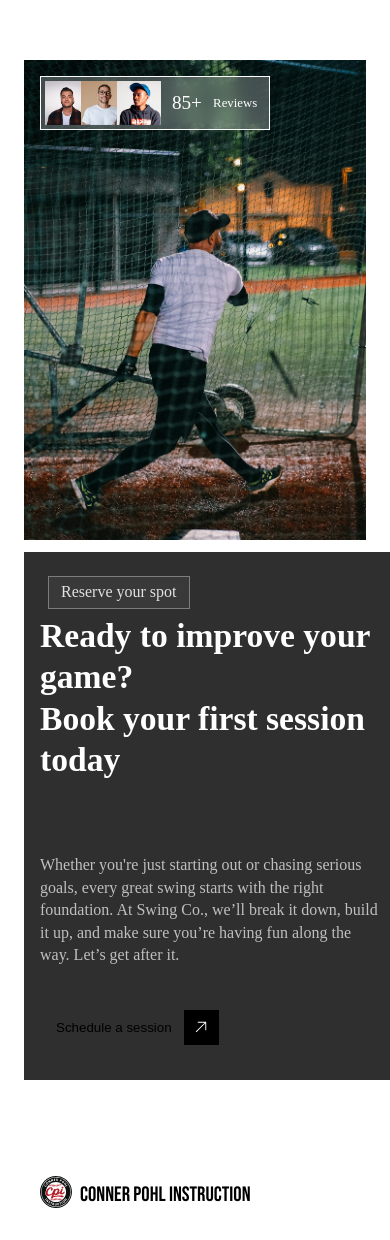
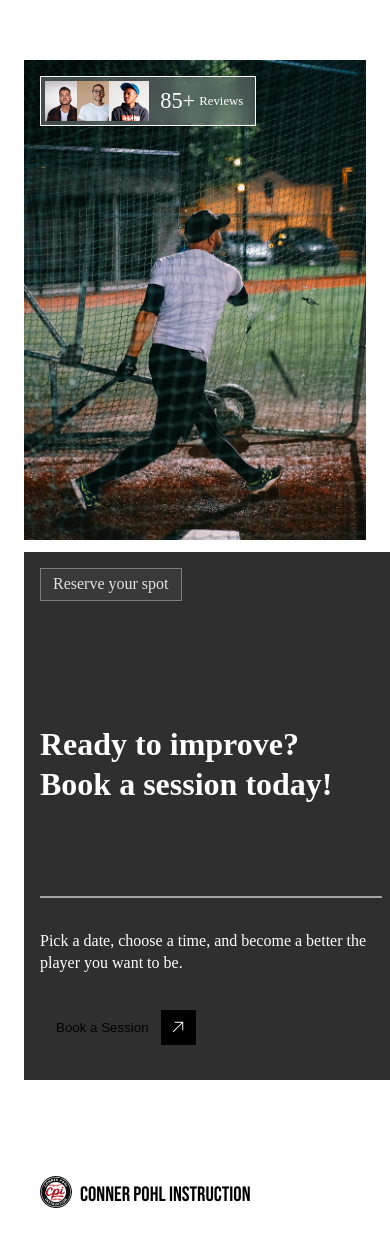
Before and after one commit to HaydenWestfall/conner-pohl-instruction, a React (Vite) app: page /about in a window 390 px wide. Shown: the part 3749-4989 px from the top of the page. Built offline with nearby package versions, Linux system fonts and the light colour scheme; the HTML template or start-up script is replaced by a standard one.

Commit message:
Fixes shared contact section in mobile and redesigns a bit

```diff
--- a/src/shared/ContactSection/ContactSection.scss
+++ b/src/shared/ContactSection/ContactSection.scss
@@ -12,7 +12,6 @@
       position: absolute;
       top: 1.5rem;
       left: 1.5rem;
-      height: 3.25rem;
       padding: 0.25rem 0.75rem 0.25rem 0.25rem;
       border-radius: var(--border-radius-rounded);
       border: 1px solid white;
@@ -29,6 +28,8 @@
 
         img {
           border-radius: var(--border-radius-rounded);
+          height: 2.5rem;
+          width: 2.5rem;
 
           &:not(:first-child) {
             margin-left: -1rem;
@@ -36,12 +37,18 @@
         }
       }
 
-      .review-count {
-        font-size: 1.6rem;
-      }
+      .review-count-wrapper {
+        display: flex;
+        gap: 0.25rem;
+        align-items: center;
 
-      .review-text {
-        font-size: 0.8rem;
+        .review-count {
+          font-size: 1.4rem;
+        }
+
+        .review-text {
+          font-size: 0.8rem;
+        }
       }
     }
 
@@ -49,14 +56,14 @@
       height: 100%;
       width: 100%;
       object-fit: cover;
-      border-radius: var(--border-radius-2);
+      border-radius: var(--border-radius-0);
     }
   }
 
   .schedule-wrapper {
     position: relative;
     background-color: #2f2f2f;
-    border-radius: var(--border-radius-2);
+    border-radius: var(--border-radius-0);
     padding: 1.5rem 1.5rem 8rem 1.5rem;
     display: flex;
     align-items: flex-end;
@@ -64,8 +71,8 @@
 
     .tag {
       position: absolute;
-      top: 1.5rem;
-      left: 1.5rem;
+      top: 1rem;
+      left: 1rem;
       border-radius: var(--border-radius-rounded);
       background-color: #3a3939;
       border: 1px solid #7c7c7c;
@@ -78,19 +85,47 @@
     .schedule-info-wrapper {
       display: flex;
       flex-direction: column;
-      gap: 1.5rem;
+      gap: 3rem;
 
       h3 {
-        font-size: 2.1rem;
-        line-height: 2.6rem;
+        font-size: 3rem;
+        line-height: 3.75rem;
         font-weight: 600;
         color: white;
       }
 
+      .action-wrapper {
+        display: flex;
+
+        .action {
+          width: 45%;
+          display: flex;
+          flex-direction: column;
+          justify-content: space-between;
+          height: 7.5rem;
+
+          span {
+            color: #9e9e9e;
+          }
+
+          &.small {
+            width: 35%;
+          }
+        }
+
+        .divider {
+          height: 2px;
+          width: 100%;
+          background-color: #a4a4a4;
+          margin-top: 0.75rem;
+        }
+      }
+
       p {
-        color: #bfbfbf;
+        color: white;
         font-size: var(--text-size-small);
         line-height: 1.4rem;
+        margin: 0;
       }
     }
   }
@@ -109,7 +144,6 @@
       .review-tag {
         top: 1rem;
         left: 1rem;
-        height: 2.75rem;
         gap: 0.7rem;
 
         .review-images {
@@ -143,10 +177,44 @@
       }
 
       .schedule-info-wrapper {
+        gap: 3rem;
+
         h3 {
+          font-size: 2rem;
+          line-height: 2.5rem;
+        }
+
+        .action-wrapper {
+          flex-direction: column-reverse;
+          gap: 2rem;
+
+          .action {
+            width: 100%;
+            height: unset;
+            gap: 2rem;
+
+            #start-journey-text {
+              display: none;
+            }
+
+            &.small {
+              width: 100%;
+            }
+          }
+
+          .divider {
+            height: 2px;
+            width: 100%;
+            background-color: #a4a4a4;
+            margin-top: 0.75rem;
+          }
         }
 
         p {
+          color: white;
+          font-size: var(--text-size-small);
+          line-height: 1.4rem;
+          margin: 0;
         }
       }
     }
--- a/src/shared/ContactSection/ContactSection.tsx
+++ b/src/shared/ContactSection/ContactSection.tsx
@@ -17,24 +17,30 @@ export const ContactSection = () => {
               <img src={Testimony2} alt="" />
               <img src={Testimony3} alt="" />
             </div>
-            <span className="review-count">85+</span>
-            <span className="review-text">Reviews</span>
+            <span className="review-count-wrapper">
+              <span className="review-count">85+</span>
+              <span className="review-text">Reviews</span>
+            </span>
           </div>
         </div>
         <div className="schedule-wrapper">
           <div className="tag">Reserve your spot</div>
           <div className="schedule-info-wrapper">
             <h3>
-              Ready to improve your game?
+              Ready to improve?
               <br />
-              Book your first session today
+              Book a session today!
             </h3>
-            <p>
-              Whether you're just starting out or chasing serious goals, every great swing starts with the right
-              foundation. At Swing Co., we’ll break it down, build it up, and make sure you’re having fun along the way.
-              Let’s get after it.
-            </p>
-            <CpiButton label="Schedule a session" onClick={() => window.alert("Test")} className="cpi-button light" />
+            <div className="action-wrapper">
+              <div className="action">
+                <span id="start-journey-text">Start Your Journey</span>
+                <CpiButton label="Book a Session" onClick={() => window.alert("Test")} className="cpi-button light" />
+              </div>
+              <div className="action small">
+                <div className="divider"></div>
+                <p>Pick a date, choose a time, and become a better the player you want to be.</p>
+              </div>
+            </div>
           </div>
         </div>
       </div>
```
